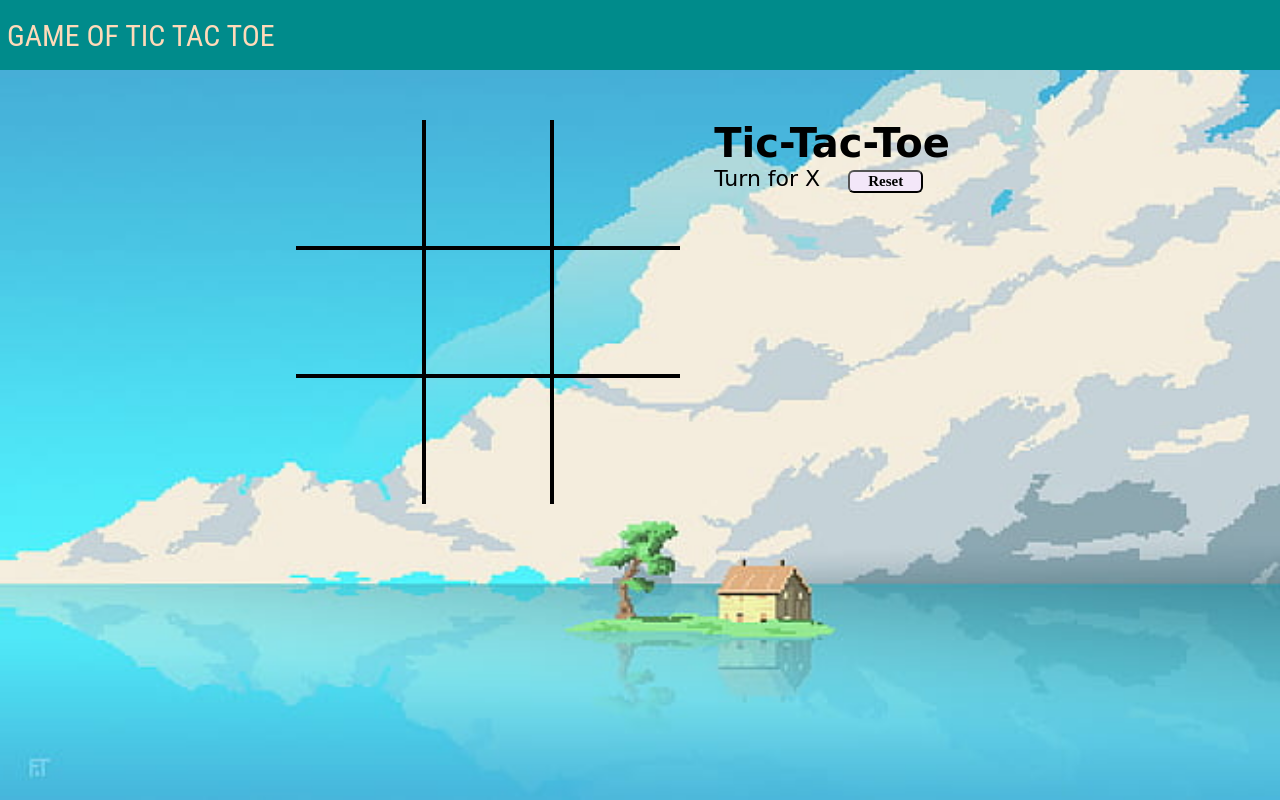
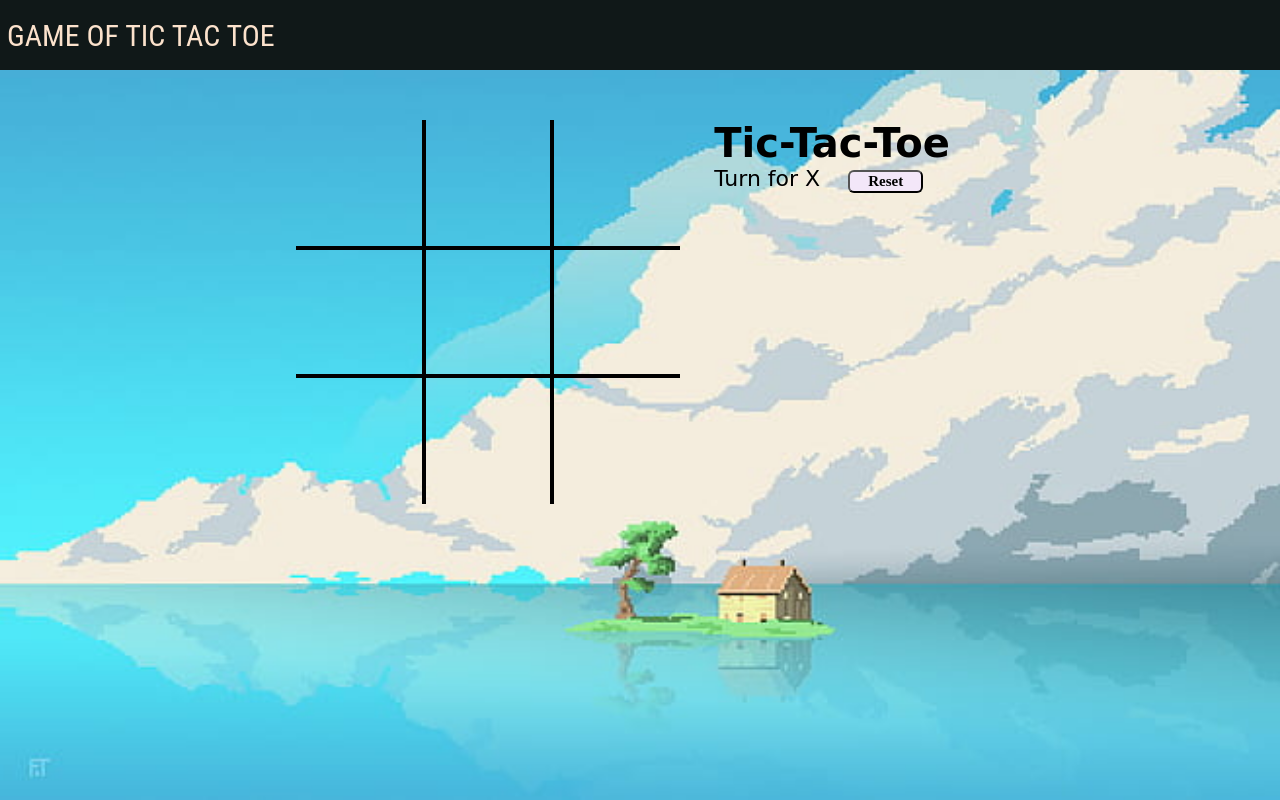
Before and after one commit to VaibhavSaini22/Tic-Tac-Toe, a plain HTML site: page index.html in a window 1280 px wide. Drawn offline with Linux system fonts and the light colour scheme; a web font is replaced by a local one.

Commit message:
style.css

```diff
--- a/style.css
+++ b/style.css
@@ -5,8 +5,8 @@
 }
 
 nav{
-    background-color: darkcyan;
-    color: peachpuff;
+    background-color: rgb(16, 24, 24);
+    color: rgb(252, 226, 204);
     height: 70px;
     font-size: 30px;
     display: flex;
```
